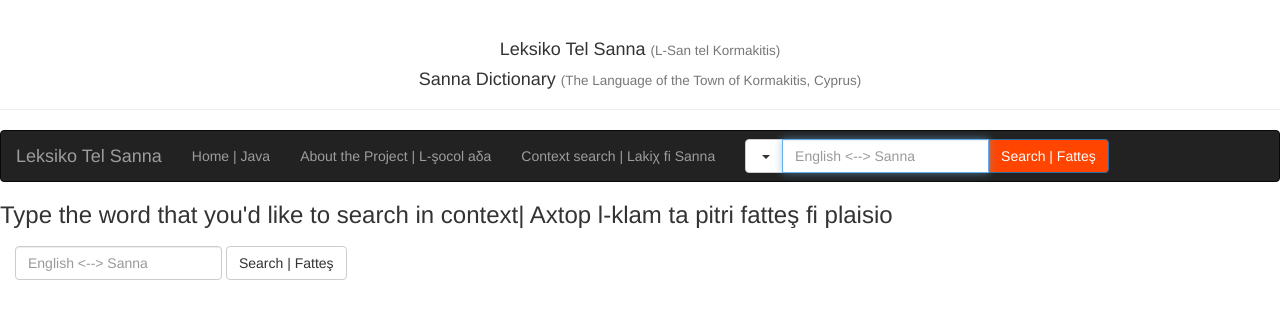
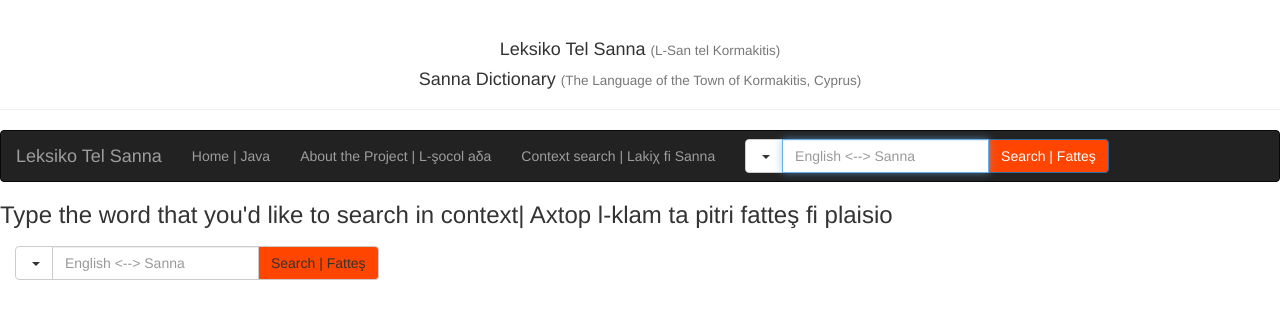
Before and after one commit to wmsimmons/SannaDictionary, a Flask app: page /contextsearch in a window 1280 px wide. Shown: the top 319 px of the page. Run offline with Flask 2, Linux system fonts and the light colour scheme; some libraries are stand-ins or nearby versions.

Commit message:
Update concordanceSearch.html

```diff
--- a/sanna/templates/concordanceSearch.html
+++ b/sanna/templates/concordanceSearch.html
@@ -4,9 +4,25 @@
 <h3>Type the word that you'd like to search in context| Axtop l-klam ta pitri fatteş fi plaisio</h3>
 
 <form class="navbar-form navbar-left" method="GET" role="search" action="/concordanceresults">
-	<div class="form-group">
-	   	<input type="search" class="form-control" placeholder="English <--> Sanna" name="searchword">
+	<div class="input-group">
+		<div class="input-group-btn keyboard">
+				<button type="button" class="btn btn-default dropdown-toggle" data-toggle="dropdown" aria-expanded="false">
+				<!-- ċġħż -->
+					<img src="" width="16px" alt="">    <span class="caret"></span>
+				</button>
+			<!-- <ul class="dropdown-menu" role="menu">
+				<li><a href="#" class="btn btn-default" onclick="$('input#search-input').insertAtCursor('θ').focus(); return false;" )"="">θ</a></li>
+				<li><a href="#" class="btn btn-default" onclick="$('input#search-input').insertAtCursor('γ').focus(); return false;" )"="">γ</a></li>
+				<li><a href="#" class="btn btn-default" onclick="$('input#search-input').insertAtCursor('δ').focus(); return false;" )"="">δ</a></li>
+				<li><a href="#" class="btn btn-default" onclick="$('input#search-input').insertAtCursor('ş').focus(); return false;" )"="">ş</a></li>
+				<li><a href="#" class="btn btn-default" onclick="$('input#search-input').insertAtCursor('χ').focus(); return false;" )"="">χ</a></li>
+			</ul> -->
+			</div><!-- input-group-btn -->
+
+			<input type="search" class="form-control" id="search-input" name="searchword" autofocus="true" value="" placeholder="English <--> Sanna">
+			<div class="input-group-btn">
+			<button type="submit" id="searchbutton" class="btn btn-default">Search | Fatteş</button>
+		</div><!-- input-group-btn -->
 	</div>
-	<button type="submit" class="btn btn-default">Search | Fatteş</button>
 </form>
 {% endblock %}
```
